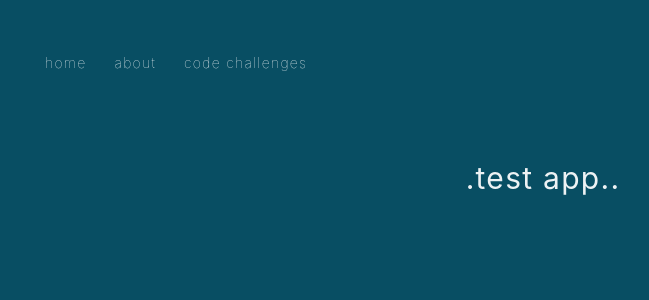
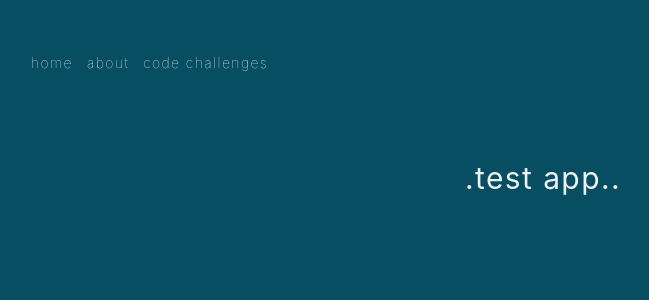
Before and after one commit to MargaritaLK/playingaround.oliys, a React (Create React App) app: page /about/codechallenges in a window 1280 px wide. Shown: the top 300 px of the page, without its empty margins (97-746 px from the left). Built offline with nearby package versions, Linux system fonts and the light colour scheme.

Commit message:
list challenges starting

```diff
--- a/src/components/Header.css
+++ b/src/components/Header.css
@@ -1,16 +1,10 @@
 .header {
   width: 100vw;
   height: 10vh;
-  font-size: 14px;
   display: flex;
   margin: 5vh 10vw;
 }
 
 .header-item {
-  padding: 1em;
+  padding: 1em 1em 1em 0;
 }
-
-#linkstyle {
-  text-decoration: none;
-  color: white;
-}
--- a/src/index.css
+++ b/src/index.css
@@ -3,7 +3,8 @@ body {
   color: white;
   margin: 0;
   font-weight: 100;
-  letter-spacing: 0.08em;
+  font-size: 14px;
+  letter-spacing: 0.1em;
   font-family: -apple-system, BlinkMacSystemFont, 'Segoe UI', 'Roboto', 'Oxygen',
     'Ubuntu', 'Cantarell', 'Fira Sans', 'Droid Sans', 'Helvetica Neue',
     sans-serif;
@@ -15,3 +16,10 @@ code {
   font-family: source-code-pro, Menlo, Monaco, Consolas, 'Courier New',
     monospace;
 }
+
+
+
+#linkstyle {
+  text-decoration: none;
+  color: white;
+}
--- a/src/pages/About.js
+++ b/src/pages/About.js
@@ -18,7 +18,7 @@ function About() {
 function AboutText() {
   return (
     <div className='abouttext'>
-      <div>.oliys. art</div>
+      <div>.oliys.</div>
       This webpages is a
       collection of my tests with visuals, playing around, code challenges.
     </div>
--- /dev/null
+++ b/src/pages/Codechallenges.css
@@ -0,0 +1,18 @@
+
+.list-challenges {
+  font-size: 0.9em;
+}
+
+
+
+.list-challenges-title {
+text-decoration: underline;
+padding: 0 0 1em 0 ;
+
+
+}
+
+
+.list-challenges-item {
+  padding: 0.5em 0;
+}
--- /dev/null
+++ b/src/pages/Codechallenges.js
@@ -0,0 +1,48 @@
+import { Link } from 'react-router-dom';
+import Header from '../components/Header';
+import './Codechallenges.css';
+
+
+function CodeChallenges() {
+  return (
+    <div>
+    <Header />
+    <ListCodeChallengs />
+    </div>
+    );
+  }
+
+
+
+  function ListCodeChallengs () {
+    return (
+      <div className='container'>
+
+        <div className='list-challenges'>
+
+          <div className='list-challenges-title'>From CodingTrain: </div>
+
+          <div className='list-challenges-item'>
+            <Link id= 'linkstyle' to="/rain"> rain drops with p5js</Link>
+          </div>
+
+        </div>
+      </div>
+
+      )
+    }
+
+
+
+    export default CodeChallenges
+
+
+
+
+    // function Home() {
+    //   return (
+    //     <div className='header-item'>
+    //       <Link id='linkstyle' to="/">home</Link>
+    //     </div>
+    //   )
+    // }
--- a/src/pages/Codechallenges.jsx
+++ /dev/null
@@ -1,12 +0,0 @@
-import Header from '../components/Header';
-
-function CodeChallenges() {
-  return (
-    <div>
-      <Header />
-    </div>
-    );
-  }
-
-
-export default CodeChallenges
```
